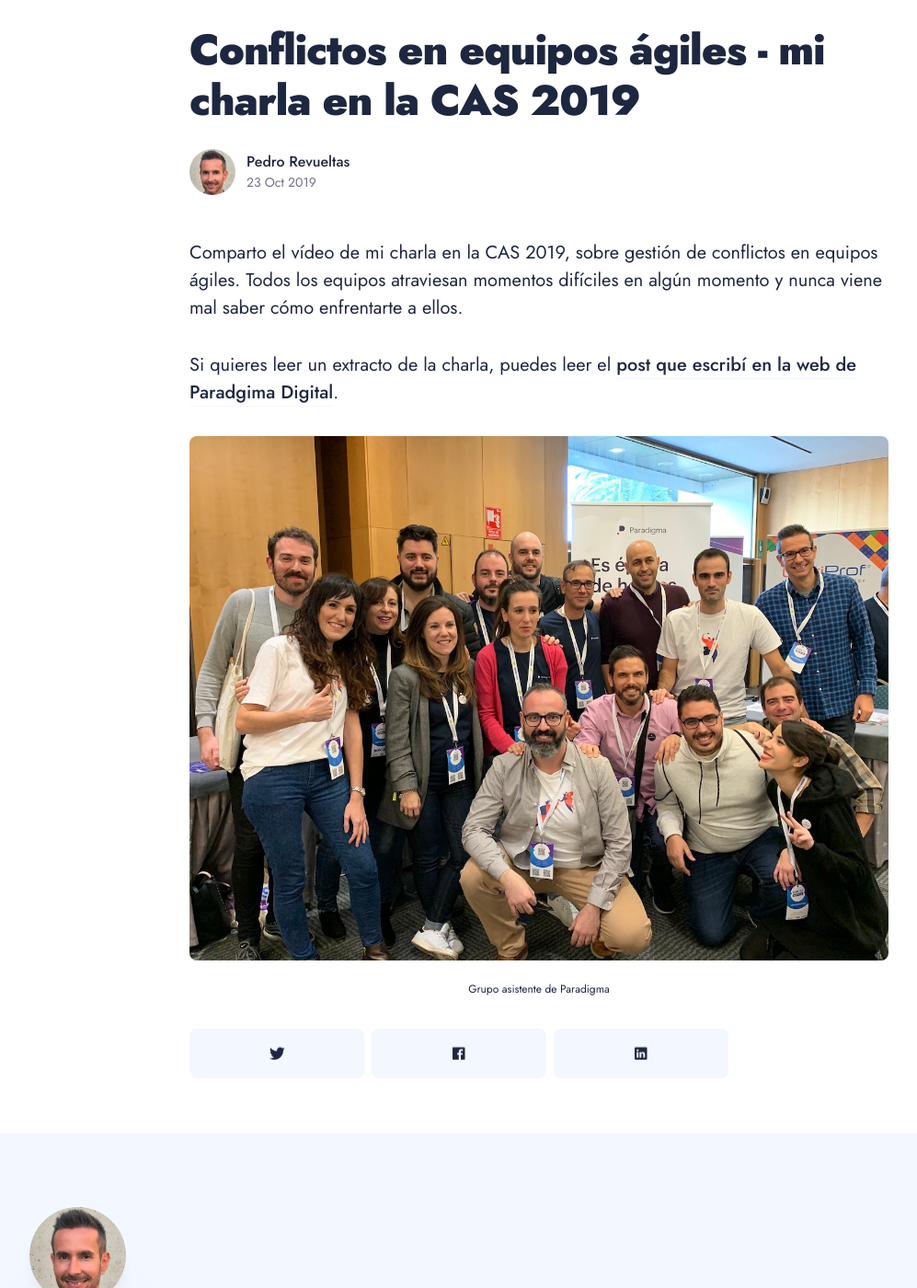
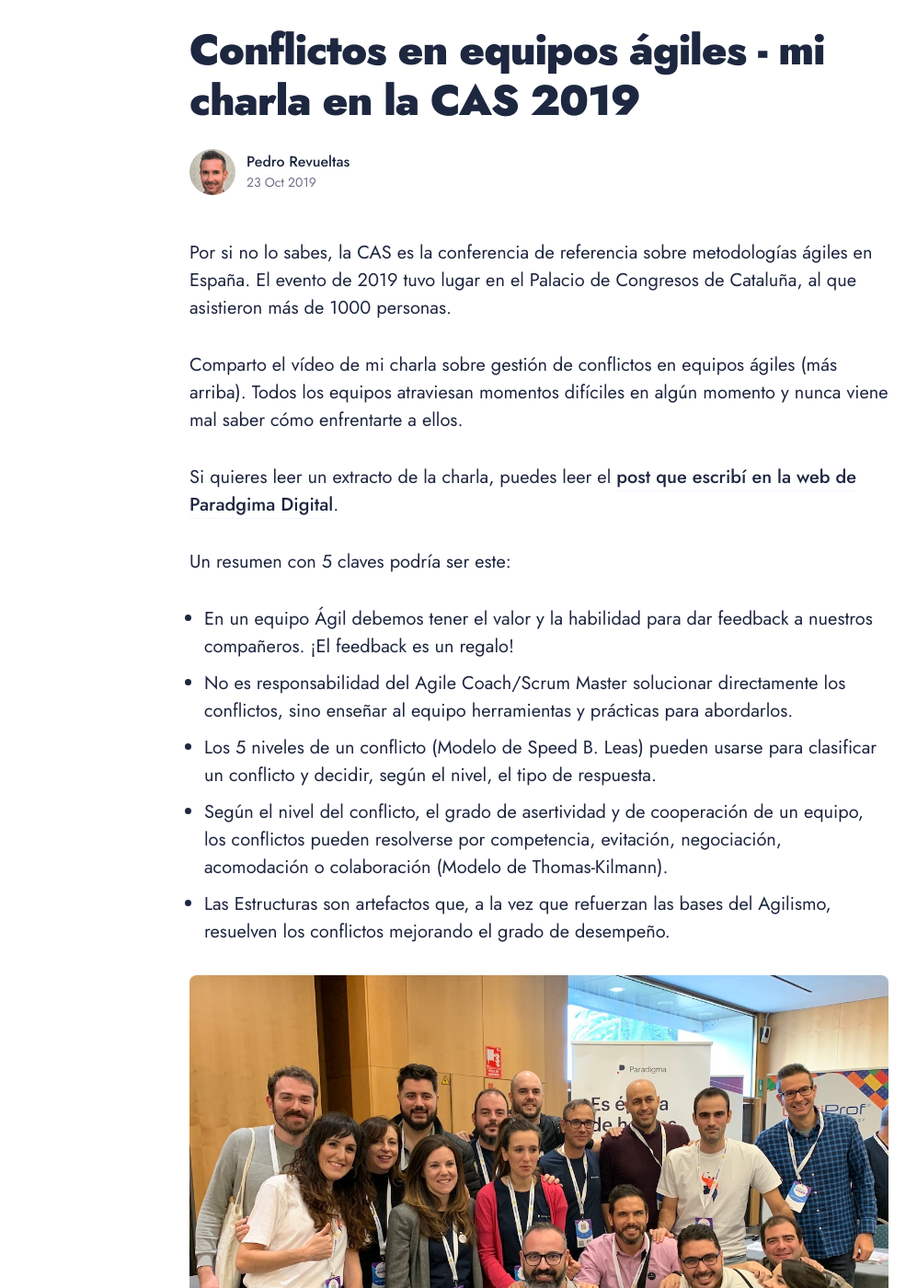
Before and after one commit to prevueltas/prevueltas.github.io, a Jekyll site: the page built from _posts/2019-11-23-conflictos-en-equipos-agiles.md, in a window 1280 px wide and 1400 px high, scrolled down 764 px. Shown: the whole window at 92% size, without its empty margins (54-1051 px from the left). Built offline with Jekyll 4.4.1, drawn with Linux system fonts in a browser that asks for light colours; nearby versions of some CDN libraries.

Commit message:
Updated post

```diff
--- a/_posts/2019-11-23-conflictos-en-equipos-agiles.md
+++ b/_posts/2019-11-23-conflictos-en-equipos-agiles.md
@@ -7,9 +7,20 @@ image:  '/images/foto-cas-2019-charla.jpg'
 video_embed: https://www.youtube.com/embed/_gosIvY6x1g
 tags:   []
 ---
-Comparto el vídeo de mi charla en la CAS 2019, sobre gestión de conflictos en equipos ágiles. Todos los equipos atraviesan momentos difíciles en algún momento y nunca viene mal saber cómo enfrentarte a ellos.
+Por si no lo sabes, la CAS es la conferencia de referencia sobre metodologías ágiles en España. El evento de 2019 tuvo lugar en el Palacio de Congresos de Cataluña, al que asistieron más de 1000 personas.
+
+Comparto el vídeo de mi charla sobre gestión de conflictos en equipos ágiles (más arriba). Todos los equipos atraviesan momentos difíciles en algún momento y nunca viene mal saber cómo enfrentarte a ellos.
 
 Si quieres leer un extracto de la charla, puedes leer el [post que escribí en la web de Paradgima Digital](https://www.paradigmadigital.com/techbiz/conflictos-equipos-agiles-como-mejorar-habilidades/).
 
+Un resumen con 5 claves podría ser este:
+
+* En un equipo Ágil debemos tener el valor y la habilidad para dar feedback a nuestros compañeros. ¡El feedback es un regalo!
+* No es responsabilidad del Agile Coach/Scrum Master solucionar directamente los conflictos, sino enseñar al equipo herramientas y prácticas para abordarlos.
+* Los 5 niveles de un conflicto (Modelo de Speed B. Leas) pueden usarse para clasificar un conflicto y decidir, según el nivel, el tipo de respuesta.
+* Según el nivel del conflicto, el grado de asertividad y de cooperación de un equipo, los conflictos pueden resolverse por competencia, evitación, negociación, acomodación o colaboración (Modelo de Thomas-Kilmann).
+* Las Estructuras son artefactos que, a la vez que refuerzan las bases del Agilismo, resuelven los conflictos mejorando el grado de desempeño.
+
+
 ![Grupo asistente de Paradigma]({{site.baseurl}}/images/foto-cas-2019-paradigmaticos.jpg)
 *Grupo asistente de Paradigma*
```
